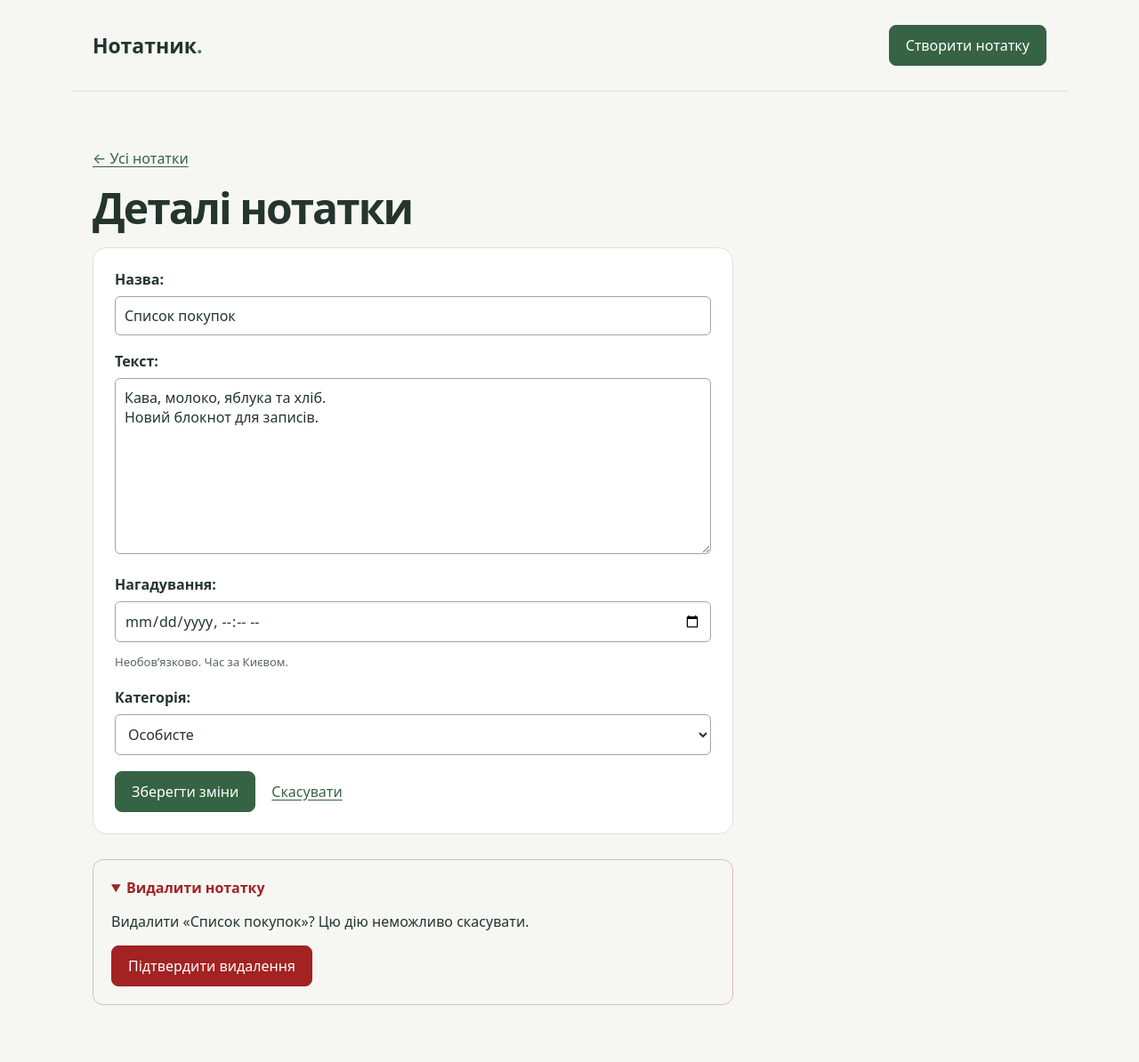
After one commit to VolodiaH/Notes_app, a Django app: page /notes/3/ in a window 1280 px wide, after a click on "Видалити нотатку". The commit adds this page. Shown: the whole page at 89% size. Run offline with Django 5.2, Linux system fonts and the light colour scheme; data comes from the database, SQL or seed files in the repository.

Commit message:
Add note creation, editing, deletion, search and filters

```diff
--- /dev/null
+++ b/notes/forms.py
@@ -0,0 +1,43 @@
+from django import forms
+
+from .models import Category, Note
+
+
+class ReminderInput(forms.DateTimeInput):
+    input_type = 'datetime-local'
+
+    def __init__(self, **kwargs):
+        super().__init__(format='%Y-%m-%dT%H:%M', **kwargs)
+
+
+class NoteForm(forms.ModelForm):
+    class Meta:
+        model = Note
+        fields = ['title', 'text', 'reminder', 'category']
+        labels = {
+            'title': 'Назва', 'text': 'Текст',
+            'reminder': 'Нагадування', 'category': 'Категорія',
+        }
+        widgets = {'reminder': ReminderInput(), 'text': forms.Textarea(attrs={'rows': 8})}
+        help_texts = {'reminder': 'Необов’язково. Час за Києвом.'}
+
+
+class NoteFilterForm(forms.Form):
+    q = forms.CharField(label='Пошук за назвою', required=False, max_length=200)
+    category = forms.ModelChoiceField(
+        label='Категорія', queryset=Category.objects.order_by('title'),
+        required=False, empty_label='Усі категорії',
+    )
+    reminder_from = forms.DateTimeField(
+        label='Нагадування від', required=False, widget=ReminderInput(),
+    )
+    reminder_to = forms.DateTimeField(
+        label='Нагадування до', required=False, widget=ReminderInput(),
+    )
+
+    def clean(self):
+        data = super().clean()
+        start, end = data.get('reminder_from'), data.get('reminder_to')
+        if start and end and start > end:
+            self.add_error('reminder_to', 'Кінець періоду має бути не раніше початку.')
+        return data
--- a/notes/static/notes/css/style.css
+++ b/notes/static/notes/css/style.css
@@ -61,3 +61,30 @@ h2 { margin: 0; font-size: 18px; }
     .intro { margin-bottom: 32px; }
     .notes-grid { grid-template-columns: 1fr; }
 }
+
+/* Forms and note actions */
+a { color: #356343; text-underline-offset: 3px; }
+button, input, select, textarea { font: inherit; }
+button, .button { display: inline-block; padding: 11px 18px; border: 1px solid #356343; border-radius: 8px; background: #356343; color: #fff; text-decoration: none; cursor: pointer; }
+button:hover, .button:hover { background: #294e34; }
+:focus-visible { outline: 3px solid #678a42; outline-offset: 3px; }
+.editor, .filters { padding: 24px; border: 1px solid #dce2d9; border-radius: 16px; background: #fff; }
+.editor { max-width: 720px; }
+.field { min-width: 0; margin-bottom: 18px; }
+.field label { display: block; margin-bottom: 8px; font-weight: 600; }
+.field input, .field select, .field textarea { width: 100%; min-width: 0; padding: 10px; border: 1px solid #9ba99e; border-radius: 6px; background: #fff; color: #24352d; }
+.field textarea { resize: vertical; }
+.helptext { color: #59665d; font-size: 13px; line-height: 1.5; }
+.errorlist { color: #a32222; padding-left: 20px; }
+.actions { display: flex; flex-wrap: wrap; align-items: center; gap: 18px; }
+.filters { display: grid; grid-template-columns: repeat(2, minmax(0, 1fr)); gap: 0 20px; margin-bottom: 32px; }
+.filters > .helptext, .filters > .actions, .filters > .errorlist { grid-column: 1 / -1; }
+.delete-panel { max-width: 720px; margin-top: 28px; padding: 20px; border: 1px solid #dcbcbc; border-radius: 12px; overflow-wrap: anywhere; }
+.delete-panel summary { cursor: pointer; color: #a32222; font-weight: 600; }
+.danger { background: #a32222; border-color: #a32222; }
+.danger:hover { background: #801b1b; }
+@media (max-width: 600px) {
+    .filters { grid-template-columns: 1fr; }
+    .site-header { flex-wrap: wrap; }
+    .editor, .filters { padding: 18px; }
+}
--- a/notes/urls.py
+++ b/notes/urls.py
@@ -6,4 +6,7 @@ app_name = 'notes'
 
 urlpatterns = [
     path('', views.index, name='index'),
+    path('notes/new/', views.create, name='create'),
+    path('notes/<int:pk>/', views.detail, name='detail'),
+    path('notes/<int:pk>/delete/', views.delete, name='delete'),
 ]
--- a/notes/views.py
+++ b/notes/views.py
@@ -1,8 +1,49 @@
-from django.shortcuts import render
+from django.shortcuts import get_object_or_404, redirect, render
+from django.views.decorators.http import require_http_methods, require_POST
 
+from .forms import NoteFilterForm, NoteForm
 from .models import Note
 
 
 def index(request):
     notes = Note.objects.select_related('category').all()
-    return render(request, 'notes/index.html', {'notes': notes})
+    filters = NoteFilterForm(request.GET)
+    if filters.is_valid():
+        data = filters.cleaned_data
+        if data['q']:
+            notes = notes.filter(title__icontains=data['q'])
+        if data['category']:
+            notes = notes.filter(category=data['category'])
+        if data['reminder_from']:
+            notes = notes.filter(reminder__gte=data['reminder_from'])
+        if data['reminder_to']:
+            notes = notes.filter(reminder__lte=data['reminder_to'])
+    else:
+        notes = notes.none()
+    return render(request, 'notes/index.html', {'notes': notes, 'filters': filters})
+
+
+@require_http_methods(['GET', 'POST'])
+def create(request):
+    form = NoteForm(request.POST if request.method == 'POST' else None)
+    if request.method == 'POST' and form.is_valid():
+        note = form.save()
+        return redirect('notes:detail', pk=note.pk)
+    return render(request, 'notes/form.html', {'form': form})
+
+
+@require_http_methods(['GET', 'POST'])
+def detail(request, pk):
+    note = get_object_or_404(Note, pk=pk)
+    form = NoteForm(request.POST if request.method == 'POST' else None, instance=note)
+    if request.method == 'POST' and form.is_valid():
+        form.save()
+        return redirect('notes:detail', pk=note.pk)
+    return render(request, 'notes/form.html', {'form': form, 'note': note})
+
+
+@require_POST
+def delete(request, pk):
+    note = get_object_or_404(Note, pk=pk)
+    note.delete()
+    return redirect('notes:index')
--- /dev/null
+++ b/templates/notes/base.html
@@ -0,0 +1,17 @@
+{% load static %}
+<!DOCTYPE html>
+<html lang="uk">
+<head>
+    <meta charset="UTF-8">
+    <meta name="viewport" content="width=device-width, initial-scale=1.0">
+    <title>{% block title %}Мої нотатки{% endblock %}</title>
+    <link rel="stylesheet" href="{% static 'notes/css/style.css' %}">
+</head>
+<body>
+    <header class="site-header">
+        <a class="brand" href="{% url 'notes:index' %}">Нотатник<span aria-hidden="true">.</span></a>
+        <a class="button" href="{% url 'notes:create' %}">Створити нотатку</a>
+    </header>
+    <main class="container">{% block content %}{% endblock %}</main>
+</body>
+</html>
--- /dev/null
+++ b/templates/notes/form.html
@@ -0,0 +1,32 @@
+{% extends 'notes/base.html' %}
+{% block title %}{% if note %}Деталі нотатки{% else %}Створити нотатку{% endif %} — Нотатник{% endblock %}
+{% block content %}
+    <a href="{% url 'notes:index' %}">← Усі нотатки</a>
+    <h1>{% if note %}Деталі нотатки{% else %}Нова нотатка{% endif %}</h1>
+    <form method="post" class="editor">
+        {% csrf_token %}
+        {{ form.non_field_errors }}
+        {% for field in form %}
+            <div class="field">
+                {{ field.label_tag }}
+                {{ field }}
+                {% if field.help_text %}<p class="helptext" id="{{ field.auto_id }}_helptext">{{ field.help_text }}</p>{% endif %}
+                {{ field.errors }}
+            </div>
+        {% endfor %}
+        <div class="actions">
+            <button type="submit">{% if note %}Зберегти зміни{% else %}Створити нотатку{% endif %}</button>
+            <a href="{% url 'notes:index' %}">Скасувати</a>
+        </div>
+    </form>
+    {% if note %}
+        <details class="delete-panel">
+            <summary>Видалити нотатку</summary>
+            <p>Видалити «{{ note.title }}»? Цю дію неможливо скасувати.</p>
+            <form method="post" action="{% url 'notes:delete' note.pk %}">
+                {% csrf_token %}
+                <button class="danger" type="submit">Підтвердити видалення</button>
+            </form>
+        </details>
+    {% endif %}
+{% endblock %}
```
Also changed, not shown: notes/tests.py (+87 -2 lines), templates/notes/index.html (+21 -19 lines), README.md.
